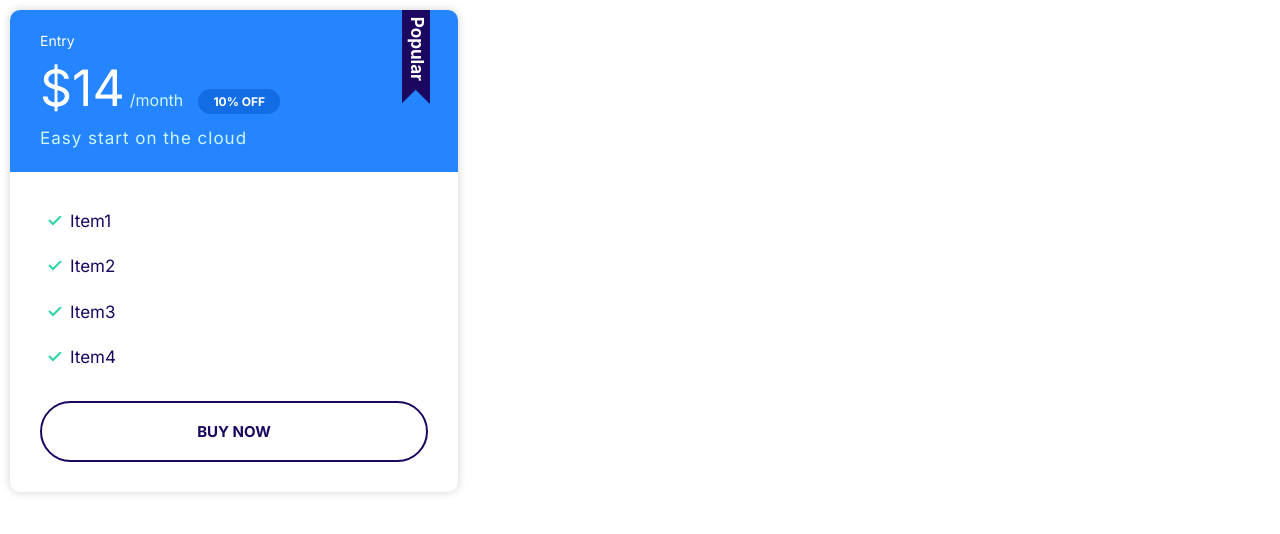
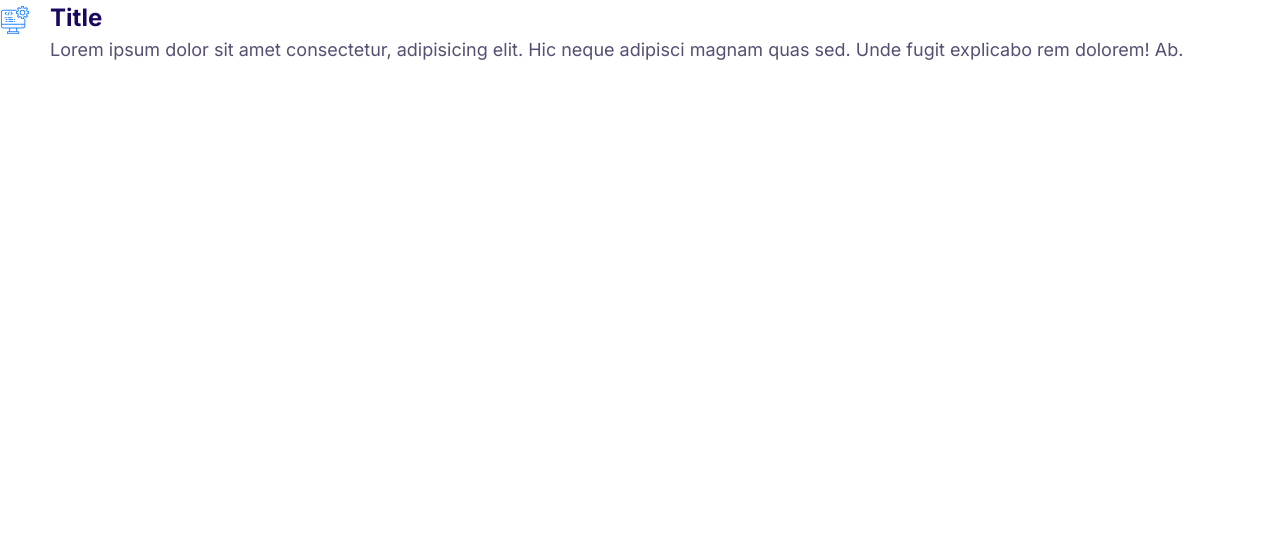
Before and after one commit to thinhnguyen1701/Web, a plain HTML site: page index.html in a window 1280 px wide. Drawn offline with Linux system fonts and the light colour scheme.

Commit message:
finished media section

```diff
--- a/css/style.css
+++ b/css/style.css
@@ -316,6 +316,7 @@ a{
 
 .plan--popular .card__header::before{
     content: url(/images/popular.svg);
+    display: inline-block;
     position:absolute;
     right: 5%;
     top: -6px;
@@ -344,3 +345,17 @@ a{
         font-size: 1.7rem;
     }
 }
+
+/* media */
+.media{
+    display: flex;
+}
+
+.media__title{
+    margin: 0;
+}
+
+.media__image{
+    margin-top: 5px;
+    margin-right: 20px;
+}
--- a/index.html
+++ b/index.html
@@ -16,24 +16,16 @@
 </head>
 
 <body>
-    <div class="plan plan--popular">
-        <div class="card card--primary" style="width: 35%;">
-            <div class="card__header">
-                <h3 class="plan__title">Entry</h3>
-                <span class="plan__price">$14</span>
-                <span class="plan__period">/month</span>
-                <span class="badge badge--small badge--primary">10% OFF</span>
-                <span class="plan__description">Easy start on the cloud</span>
-            </div>
-            <div class="card__body">
-                <ul class="list list--check">
-                    <li class="list--item">Item1</li>
-                    <li class="list--item">Item2</li>
-                    <li class="list--item">Item3</li>
-                    <li class="list--item">Item4</li>
-                </ul>
-                <button class="btn btn--block btn--primary">buy now</button>
-            </div>
+    <div class="media">
+        <div class="media__image">
+            <svg class="icon icon--primary">
+                <use xlink:href="/images/sprite.svg#computer"></use>
+            </svg>
+        </div>
+        <div class="media__body">
+            <h3 class="media__title">Title</h3>
+            <p class="media__content">Lorem ipsum dolor sit amet consectetur, adipisicing elit. Hic neque adipisci magnam quas sed. Unde fugit
+                explicabo rem dolorem! Ab.</p>
         </div>
     </div>
 </body>
```
